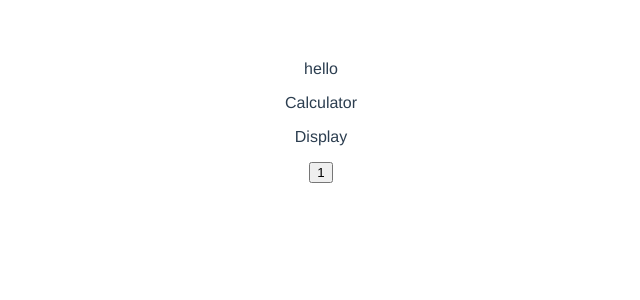
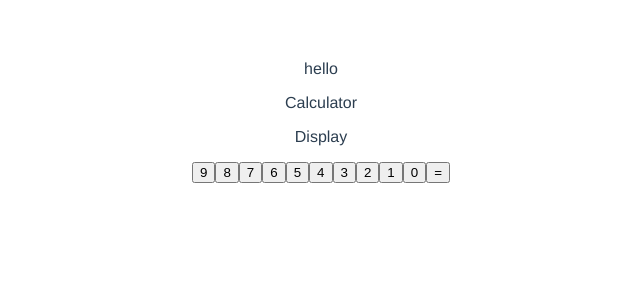
Before and after one commit to markjohnson303/vue-calculator, a Vue app: page / in a window 1280 px wide. Shown: the top 300 px of the page, without its empty margins (319-959 px from the left). Built offline with nearby package versions, Linux system fonts and the light colour scheme.

Commit message:
split number and operation buttons

```diff
--- a/src/components/Calculator.vue
+++ b/src/components/Calculator.vue
@@ -2,17 +2,20 @@
   <div>
     <p>Calculator</p>
     <Display></Display>
-    <Button></Button>
+    <Number v-for="n in 10" :key="n" :number="10-n"></Number>
+    <Operation operation="="></Operation>
   </div>
 </template>
 
 <script>
-import Button from "@/components/Button.vue";
+import Operation from "@/components/Operation.vue";
+import Number from "@/components/Number.vue";
 import Display from "@/components/Display.vue";
 export default {
   name: "Calculator",
   components: {
-    Button,
+    Number,
+    Operation,
     Display
   }
 };
--- a/src/components/Button.vue
+++ b/src/components/Number.vue
@@ -1,12 +1,12 @@
 <template>
-  <button>1</button>
+  <button>{{number}}</button>
 </template>
 
 <script>
 export default {
-  name: "Button",
+  name: "Number",
   props: {
-    msg: String
+    number: Number
   }
 };
 </script>
--- /dev/null
+++ b/src/components/Operation.vue
@@ -0,0 +1,16 @@
+<template>
+  <button>{{operation}}</button>
+</template>
+
+<script>
+export default {
+  name: "Operation",
+  props: {
+    operation: String
+  }
+};
+</script>
+
+<!-- Add "scoped" attribute to limit CSS to this component only -->
+<style scoped>
+</style>
```
